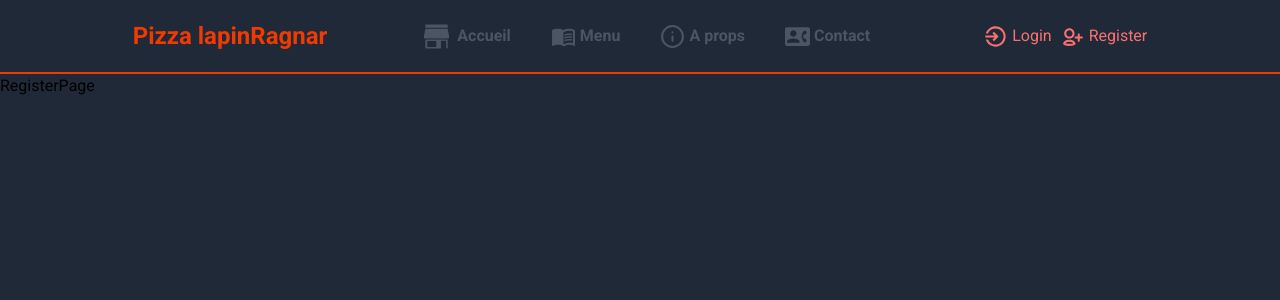
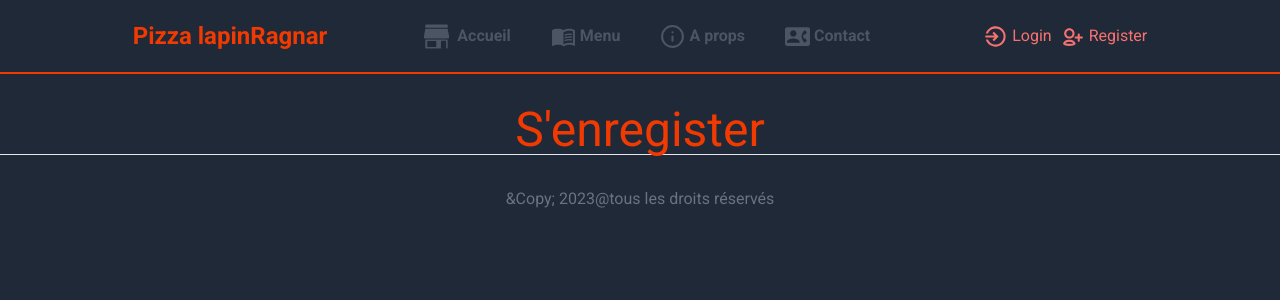
Before and after one commit to lapinRagnar/food-ordering-2, a Next.js app: page /register in a window 1280 px wide. Shown: the top 300 px of the page. Built offline with nearby package versions, Linux system fonts and the light colour scheme.

Commit message:
debut page register

```diff
--- a/src/app/components/layout/Header.jsx
+++ b/src/app/components/layout/Header.jsx
@@ -13,7 +13,7 @@ const Header = () => {
 
       <header className=" mt-5 flex flex-col justify-center gap-5 items-center  md:justify-center md:flex-row md:items-center ">
 
-        <Link href="" className="text-primary font-bold md:text-2xl text-3xl">Pizza lapinRagnar</Link>
+        <Link href="/" className="text-primary font-bold md:text-2xl text-3xl">Pizza lapinRagnar</Link>
 
         <div className="flex items-center justify-between md:w-[800px] w-[400px] h-full ">
 
@@ -21,7 +21,7 @@ const Header = () => {
 
             <div className="flex items-center gap-2 cursor-pointer  hover:text-green-500 ">
               <SiHomeassistantcommunitystore size={25} />
-              <Link href={''} className="hidden sm:block">Accueil</Link>
+              <Link href={'/'} className="hidden sm:block">Accueil</Link>
             </div>
 
             <div className="flex items-center gap-1 cursor-pointer hover:text-green-500 ">
--- a/src/app/layout.js
+++ b/src/app/layout.js
@@ -13,10 +13,17 @@ export default function RootLayout({ children }) {
   return (
     <html lang="en">
       <body className={roboto.className}>
-        <main className='max-w-[1400px] mx-auto '>
+        <main className='max-w-[1400px] mx-auto min-h-[100vh]'>
+
           <Header />
+
           {children}
-        </main>
+
+          <footer className="border-t p-8 text-center text-gray-500 ">
+            &Copy; 2023@tous les droits réservés
+          </footer>
+
+          </main>
 
       </body>
     </html>
--- a/src/app/page.js
+++ b/src/app/page.js
@@ -47,10 +47,6 @@ export default function Home() {
 
       </section>
 
-      <footer className="border-t p-8 text-center text-gray-500 ">
-        &Copy; 2023@tous les droits réservés
-      </footer>
-
     </>
   )
 }
--- a/src/app/register/page.jsx
+++ b/src/app/register/page.jsx
@@ -1,7 +1,9 @@
 
 const RegisterPage = () => {
   return (
-    <div>RegisterPage</div>
+    <section className="mt-8">
+      <h1 className="text-center text-5xl text-primary">S&apos;enregister</h1>
+    </section>
   )
 }
 
```
